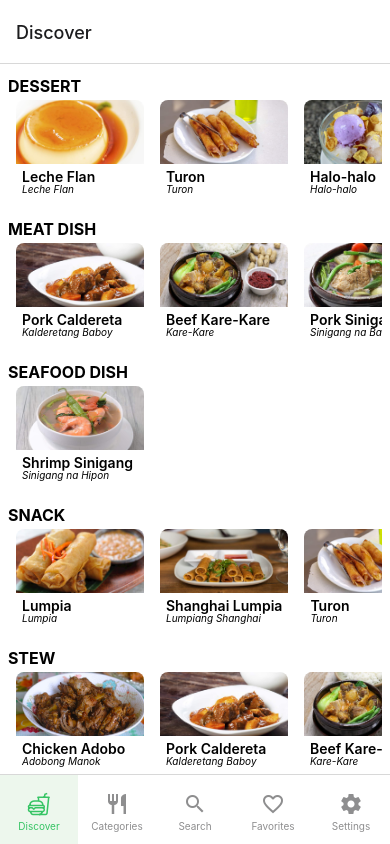
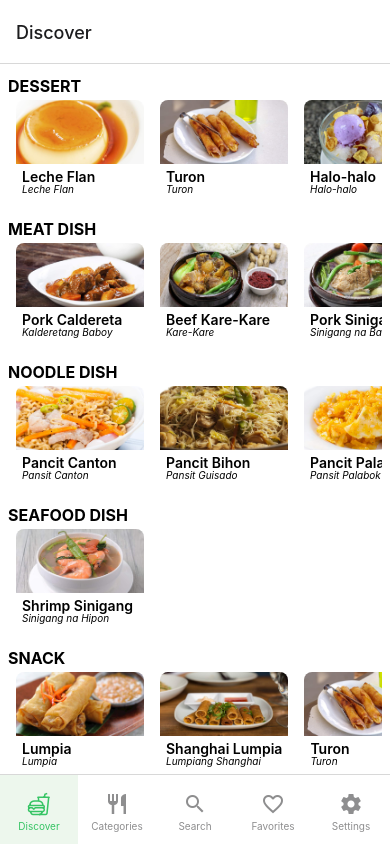
Before and after one commit to godkingjay/Authentic-Pinoy-Recipes-App, a React Native app: screen /Discover in a window 390 px wide. Built offline with nearby package versions, Linux system fonts and the light colour scheme.

Commit message:
ADD: Discover/Horizontal Card -> Food View/Description

```diff
--- a/assets/FoodsDB/discoverCategoriesDB.js
+++ b/assets/FoodsDB/discoverCategoriesDB.js
@@ -1,10 +1,11 @@
 const discoverCategories = [
-  { id: 1, name: "Dessert", list: [] },
-  { id: 2, name: "Meat Dish", list: [] },
-  { id: 3, name: "Seafood Dish", list: [] },
-  { id: 4, name: "Snack", list: [] },
-  { id: 5, name: "Stew", list: [] },
-  { id: 6, name: "Street Food", list: [] }
+  { name: "Dessert", list: [] },
+  { name: "Meat Dish", list: [] },
+  { name: "Noodle Dish", list: [] },
+  { name: "Seafood Dish", list: [] },
+  { name: "Snack", list: [] },
+  { name: "Stew", list: [] },
+  { name: "Street Food", list: [] }
 ];
 
 export default discoverCategories;
--- a/assets/component/horizontalCards.js
+++ b/assets/component/horizontalCards.js
@@ -25,7 +25,7 @@ const styles = StyleSheet.create({
   },
   cardContainer: {
     backgroundColor: "white",
-    elevation: 6,
+    elevation: 2,
     borderRadius: 8,
     overflow: "hidden"
   },
@@ -41,6 +41,6 @@ const styles = StyleSheet.create({
   foodDetails: {
     padding: 4,
     paddingHorizontal: 6,
-    paddingBottom: 8
+    paddingBottom: 8,
   }
 });
--- a/assets/styles/globalStyles.js
+++ b/assets/styles/globalStyles.js
@@ -8,7 +8,7 @@ const globalStyles = StyleSheet.create({
     justifyContent: 'center',
   },
   screen: {
-    backgroundColor: 'white',
+    backgroundColor: '#fff',
     minHeight: '100%',
   }
 });
--- a/screens/Discover.js
+++ b/screens/Discover.js
@@ -10,7 +10,6 @@ export default function Discover({ navigation, route }) {
     <View style={ globalStyles.screen }>
       <View style = { styles.horizontalCardsContainer }>
         <FlatList
-          keyExtractor={ discoverCategories.id }
           data = { discoverCategories }
           renderItem = {({ item }) => (
             <HorizontalCardsContainer navigation={ navigation } route={ route } foodCategory={ item }/>
@@ -23,7 +22,6 @@ export default function Discover({ navigation, route }) {
 
 const styles = StyleSheet.create({
   horizontalCardsContainer: {
-    padding: 0,
     paddingVertical: 8
   },
 });
--- a/screens/FoodView.js
+++ b/screens/FoodView.js
@@ -6,27 +6,72 @@ import { Text } from "react-native";
 import { View } from "react-native";
 import globalStyles from "../assets/styles/globalStyles";
 import window from "../assets/controller/window";
+import { ScrollView } from "react-native";
 
-export default function FoodView({ navigation, route }){
+export default function FoodView({ navigation, route }) {
   const [food, setFood] = useState(route.params);
   React.useLayoutEffect(() => {
     navigation.setOptions({
-      headerTitle: food.name
+      headerTitle: food.name,
     });
-  }, [navigation])
+  }, [navigation]);
 
-  return(
-    <View style={ globalStyles.screen }>
-      <Image source={ food.image } style={ styles.image }/>
-      <Text>{ food.name }</Text>
-    </View>
+  return (
+    <ScrollView style={globalStyles.screen}>
+      <Image source={food.image} style={styles.image} />
+      <View style={styles.articleContainer}>
+        <View style={styles.article}>
+          <Text style={styles.foodName}>{ food.name }</Text>
+          <Text style={styles.foodTagalog}>({ food.tagalog })</Text>
+          <View style={ styles.divider }></View>
+          <Text style={ styles.foodDescription }>{ food.description }</Text>
+          <View style={ styles.divider }></View>
+        </View>
+      </View>
+    </ScrollView>
   );
 }
 
 const styles = StyleSheet.create({
   image: {
-    height: window.width/2,
+    height: window.width / 1.5,
     width: window.width,
-    resizeMode: 'cover'
+    maxHeight: window.height / 2,
+    resizeMode: "cover",
+  },
+  articleContainer: {
+    marginTop: -64,
+    paddingTop: 32,
+    flex: 1,
+  },
+  article: {
+    borderTopLeftRadius: 16,
+    borderTopRightRadius: 16,
+    padding: 8,
+    paddingHorizontal: 16,
+    backgroundColor: "#fff",
+    elevation: 32,
+    flex: 1,
+  },
+  foodName: {
+    fontSize: 24,
+    fontWeight: "bold",
+    textAlign: "center",
+    color: "#222",
+  },
+  foodTagalog: {
+    fontStyle: "italic",
+    textAlign: "center",
+    marginTop: -4,
+    color: "#444",
+  },
+  divider: {
+    backgroundColor: "#0002",
+    height: 1,
+    width: "100%",
+    marginVertical: 16,
+  },
+  foodDescription: {
+    textAlign: "justify",
   }
 });
```
Also changed, not shown: assets/FoodsDB/foodsDB.js.
